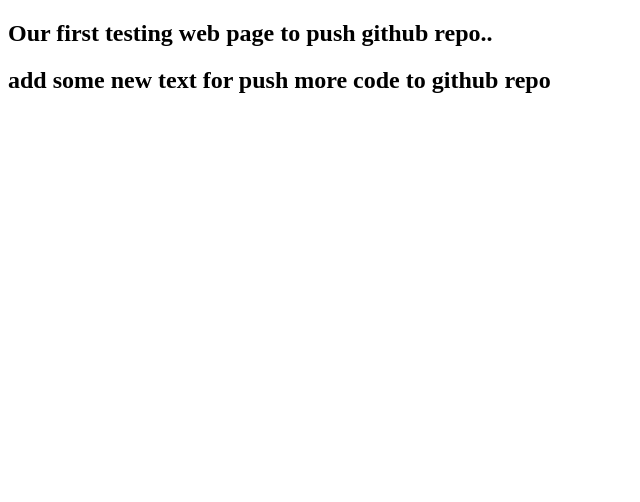
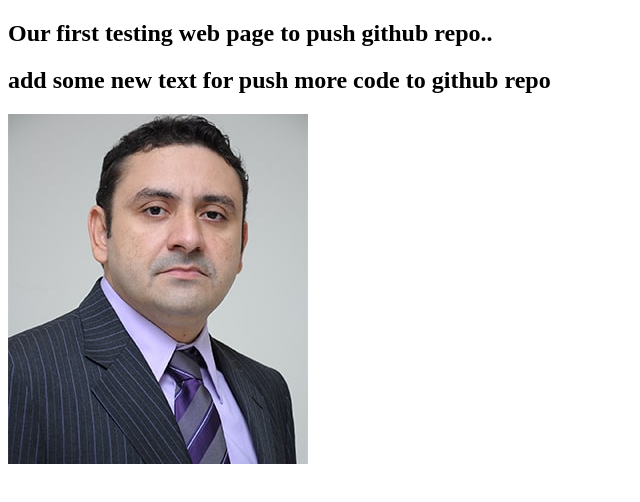
Before and after one commit to TanzimTayef/MY-frist-repo, a plain HTML site: page index.html in a window 1280 px wide. Shown: the whole page, without its empty margins (0-640 px from the left). Drawn offline with Linux system fonts and the light colour scheme.

Commit message:
send again some text

```diff
--- a/index.html
+++ b/index.html
@@ -10,6 +10,7 @@
      <section id="header">
        <h1>Our first testing web page to push github repo..</h1>
        <h2>add some new text for push more code to github repo</h2>
+       <img src="team-1.jpg" alt="team page">
      </section>
 </body>
 </html>
```
